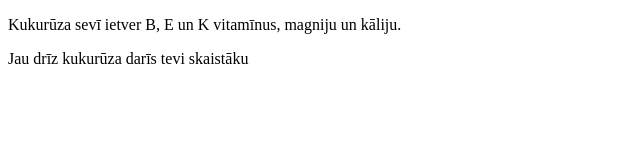
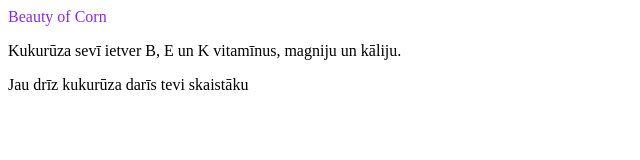
Before and after one commit to lmoboy/Dava, a plain HTML site: page index.html in a window 1280 px wide. Shown: the whole page, without its empty margins (0-640 px from the left). Drawn offline with Linux system fonts and the light colour scheme.

Commit message:
Added header and styling to it

```diff
--- a/index.html
+++ b/index.html
@@ -8,6 +8,9 @@
 </head>
 
 <body>
+    <header style="color:blueviolet;">
+        Beauty of Corn
+    </header>
     <p>
         Kukurūza sevī ietver B, E un K
         vitamīnus, magniju un kāliju.
```
